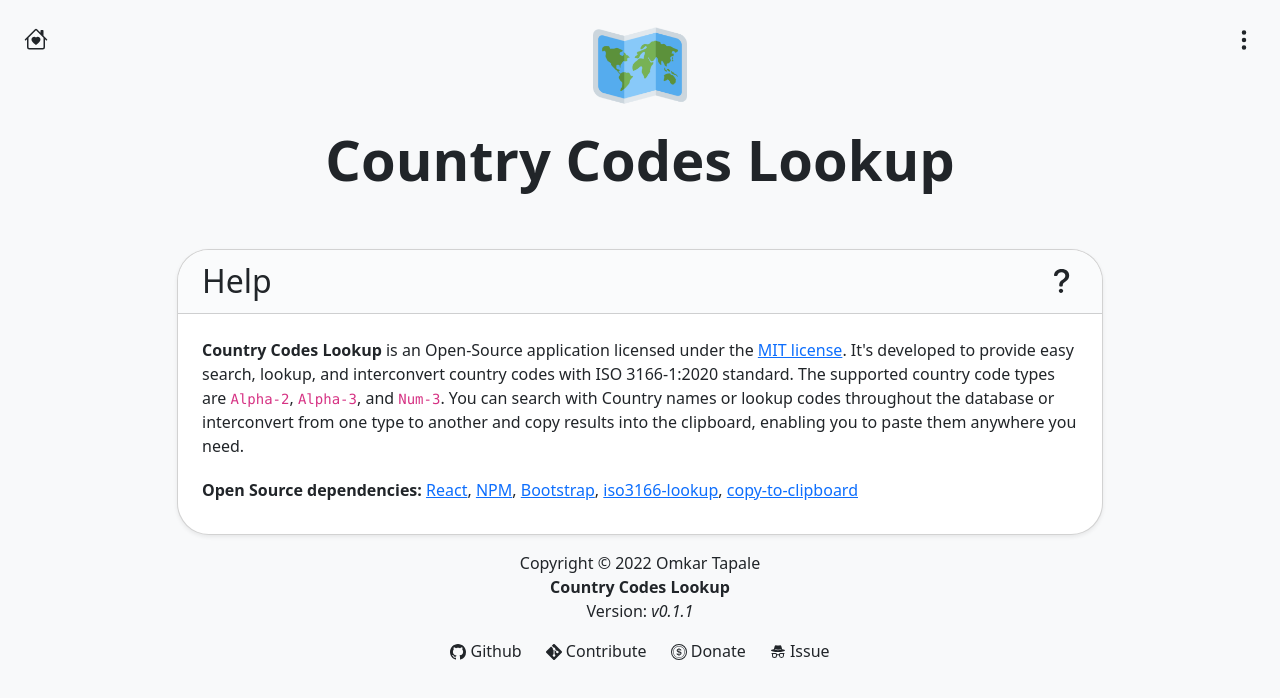
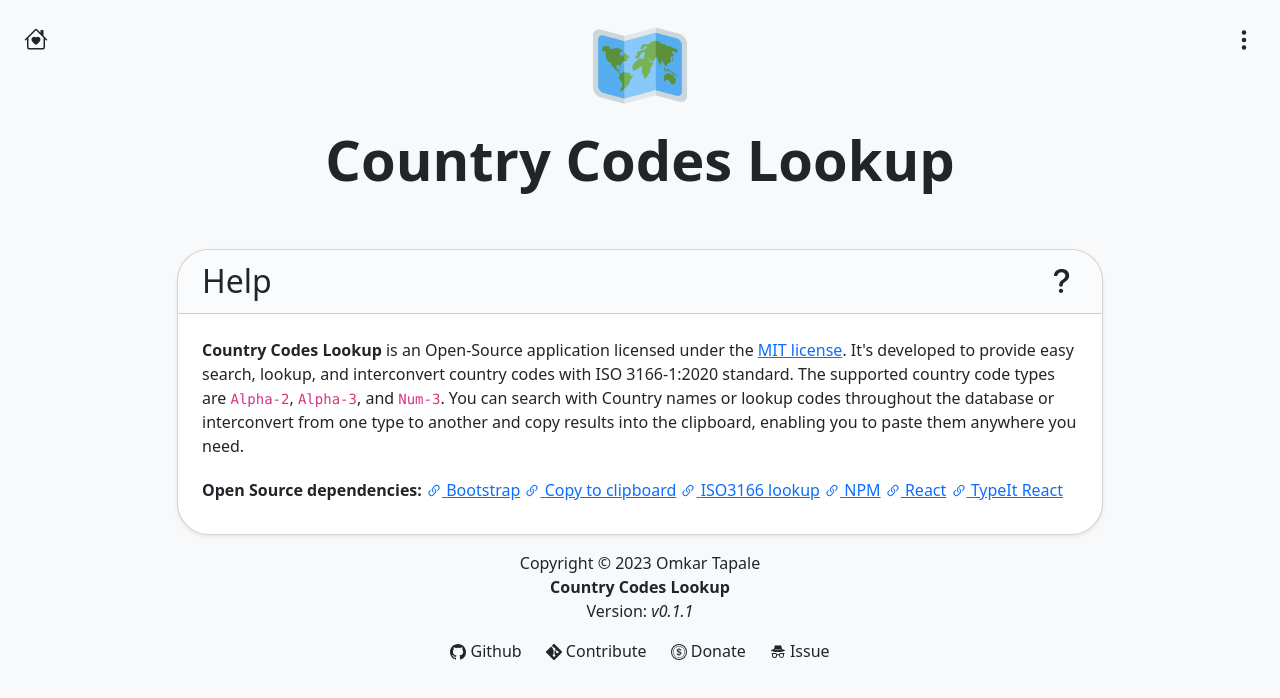
Before and after one commit to omkartapale/country-codes, a React (Create React App) app: page /help in a window 1280 px wide. Shown: the top 698 px of the page. Built offline with nearby package versions, Linux system fonts and the light colour scheme.

Commit message:
refactor: Updated copyright year refactor: Updated OSLibraries display logic

```diff
--- a/src/pages/Help.js
+++ b/src/pages/Help.js
@@ -1,4 +1,4 @@
-import React, { Component } from "react";
+import React, { Component, Fragment } from "react";
 import packageJson from "../../package.json";
 import "../scss/Help.scss";
 import { ReactComponent as HelpSvg } from "../assets/question.svg";
@@ -6,6 +6,48 @@ import { ReactComponent as GithubSvg } from "../assets/github.svg";
 import { ReactComponent as ContributeSvg } from "../assets/git.svg";
 import { ReactComponent as DonateSvg } from "../assets/coin.svg";
 import { ReactComponent as RaiseIssueSvg } from "../assets/incognito.svg";
+import { ReactComponent as ExternalLinkSvg } from "../assets/external-link.svg";
+
+function OSLibraries() {
+  const OSLibraries = [
+    {
+      name: "Bootstrap",
+      href: "https://getbootstrap.com",
+    },
+    {
+      name: "NPM",
+      href: "https://www.npmjs.com/",
+    },
+    {
+      name: "React",
+      href: "https://react.dev/",
+    },
+    {
+      name: "TypeIt React",
+      href: "https://www.typeitjs.com/",
+    },
+    {
+      name: "Copy to clipboard",
+      href: "https://www.npmjs.com/package/copy-to-clipboard",
+    },
+    {
+      name: "ISO3166 lookup",
+      href: "https://www.npmjs.com/package/iso3166-lookup",
+    },
+  ];
+  const OSLibrariesList = OSLibraries.sort((a, b) =>
+    a.name > b.name ? 1 : -1
+  ).map((library, i) => {
+    return (
+      <Fragment key={i}>
+        <a href={library.href} target="_blank" rel="noreferrer" key={i}>
+          <ExternalLinkSvg /> {library.name}
+        </a>{" "}
+      </Fragment>
+    );
+  });
+  return <>{OSLibrariesList}</>;
+}
 
 export class Help extends Component {
   render() {
@@ -41,51 +83,13 @@ export class Help extends Component {
                 </p>
                 <p className="pt-1">
                   <span className="fw-bold">Open Source dependencies: </span>
-                  <a
-                    href="https://reactjs.org/"
-                    target="_blank"
-                    rel="noreferrer"
-                  >
-                    React
-                  </a>
-                  ,{" "}
-                  <a
-                    href="https://www.npmjs.com/"
-                    target="_blank"
-                    rel="noreferrer"
-                  >
-                    NPM
-                  </a>
-                  ,{" "}
-                  <a
-                    href="https://getbootstrap.com"
-                    target="_blank"
-                    rel="noreferrer"
-                  >
-                    Bootstrap
-                  </a>
-                  ,{" "}
-                  <a
-                    href="https://www.npmjs.com/package/iso3166-lookup"
-                    target="_blank"
-                    rel="noreferrer"
-                  >
-                    iso3166-lookup
-                  </a>
-                  ,{" "}
-                  <a
-                    href="https://www.npmjs.com/package/copy-to-clipboard"
-                    target="_blank"
-                    rel="noreferrer"
-                  >
-                    copy-to-clipboard
-                  </a>
+                  <OSLibraries />
                 </p>
               </div>
             </div>
             <div className="help-footer text-center mb-2">
               <p className="copyright mb-0">
-                Copyright &copy; 2022 Omkar Tapale
+                Copyright &copy; 2023 Omkar Tapale
               </p>
               <p className="footer-app-title fw-bold mb-0">
                 Country Codes Lookup
```
Also changed, not shown: src/assets/external-link.svg (added).
